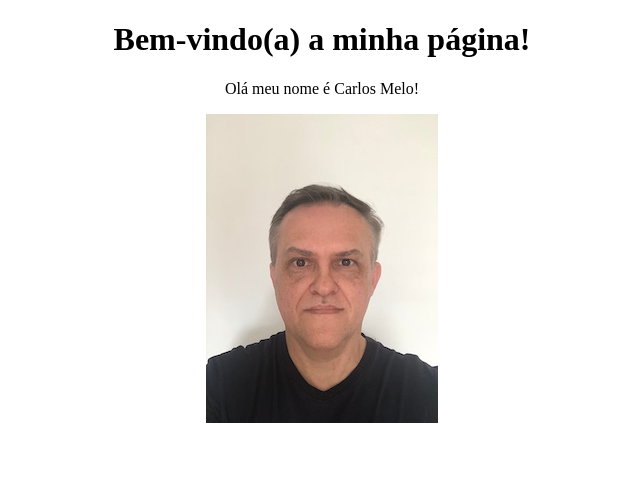
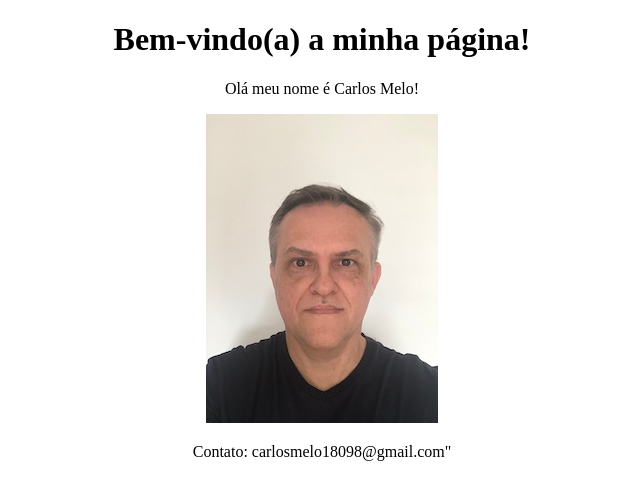
Before and after one commit to carlosmelo1966/carlosmelo1966.github.io, a plain HTML site: page index.html in a window 1280 px wide. Shown: the whole page, without its empty margins (318-958 px from the left). Drawn offline with Linux system fonts and the light colour scheme.

Commit message:
contato adicionado

```diff
--- a/index.html
+++ b/index.html
@@ -11,5 +11,8 @@
                 <img src="imagens/eu.JPG">
             </a>
         </center>
+
+        <p style="text-align: center;">Contato: carlosmelo18098@gmail.com"</p>
+
     </body>
 </html>
```
